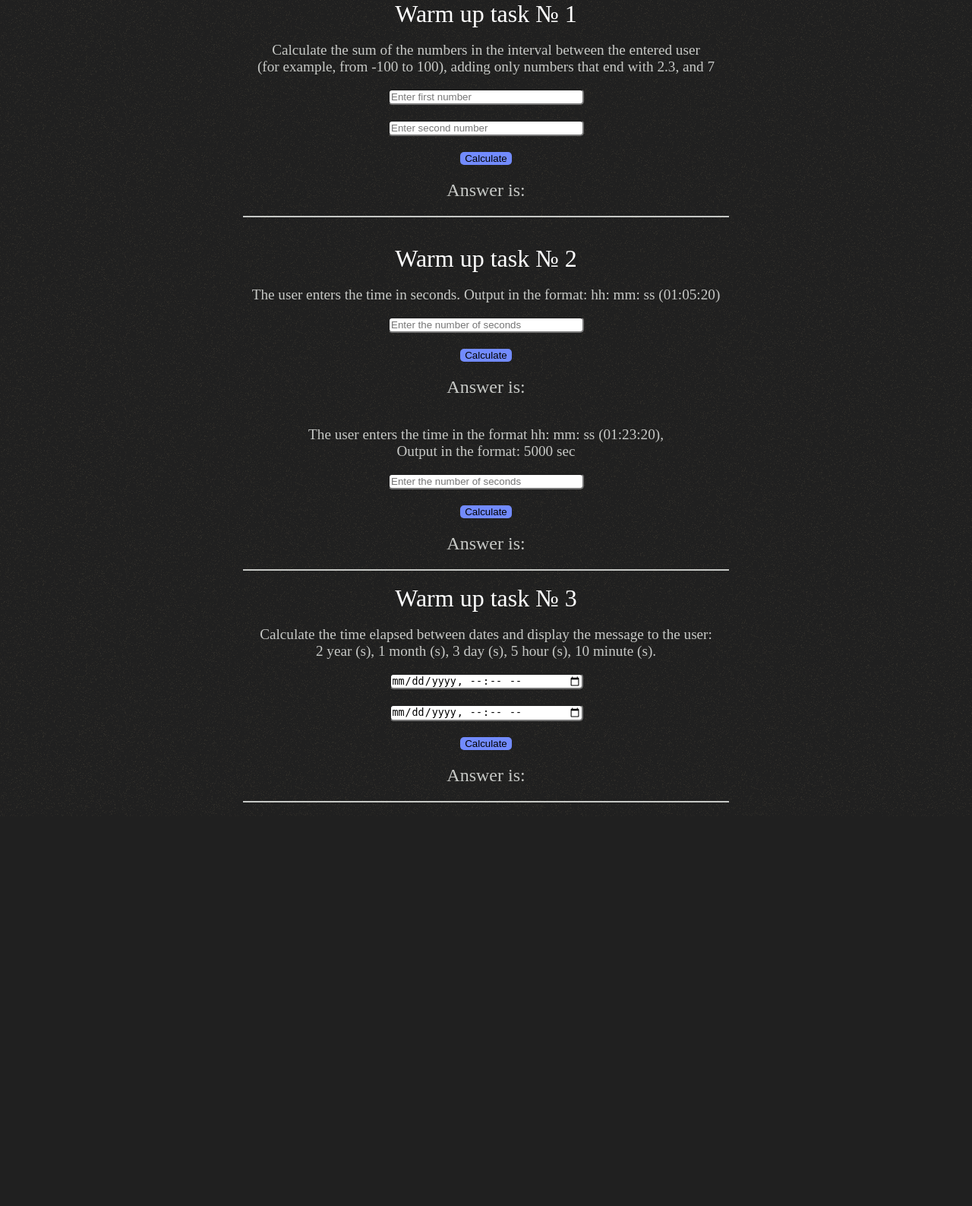
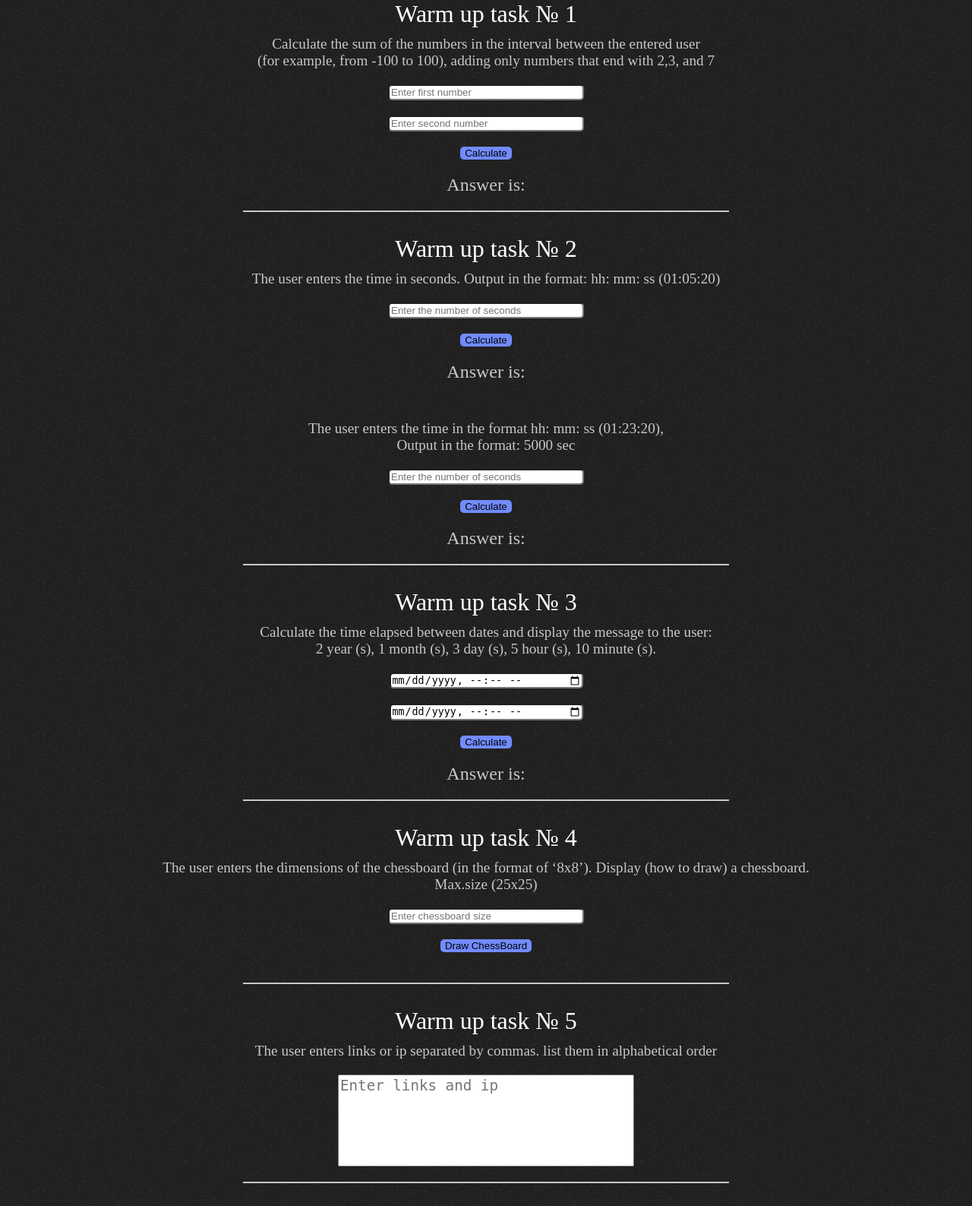
Before and after one commit to WolfEye123/WD_HomeWorks, a PHP site: page /razminka.html in a window 1280 px wide. Shown: the whole page at 76% size. Before the commit the page ends 1074 px from the top, so only its background shows below. Run offline with PHP 8.4, Linux system fonts and the light colour scheme.

Commit message:
WD_PS2_JavaScript_RegExp razminka ex #1, #2, #3, #4 complete

```diff
--- a/WD_PS2_Javascript_RegExp/razminka/razminka.html
+++ b/WD_PS2_Javascript_RegExp/razminka/razminka.html
@@ -9,63 +9,62 @@
 <body>
 <div class="wrapper">
     <div class="ex">Warm up task № 1</div>
-    <br>
     <div class="exText">
         <label for="fNum">
             Calculate the sum of the numbers in the interval between the entered user<br>
-            (for example, from -100 to 100), adding only numbers that end with 2.3, and 7
+            (for example, from -100 to 100), adding only numbers that end with 2,3, and 7
         </label>
     </div>
-    <br>
     <input type="text" id="fNum" class="input" placeholder="Enter first number">
-    <br>
     <input type="text" id="sNum" class="input" placeholder="Enter second number">
-    <br>
     <input type="submit" class="submit" value="Calculate" onclick="calculateNumbers()">
-    <br>
     <div class="answerEx1">Answer is:</div>
-    <br>
-    <br>
     <div class="ex">Warm up task № 2</div>
-    <br>
+
     <div class="exText">
         <label for="timeInput1">The user enters the time in seconds. Output in the format: hh: mm: ss (01:05:20)</label>
-        <br>
     </div>
-    <br>
     <input type="text" id="timeInput1" class="input" placeholder="Enter the number of seconds">
-    <br>
     <input type="submit" class="submit" value="Calculate" onclick="calculateFromSeconds()">
     <div class="answerEx2">Answer is:</div>
-    <br>
     <div class="exText">
         <label for="timeInput2">The user enters the time in the format hh: mm: ss (01:23:20),<br>
             Output in the format: 5000 sec</label>
-        <br>
     </div>
-    <br>
     <input type="text" id="timeInput2" class="input" placeholder="Enter the number of seconds">
-    <br>
     <input type="submit" class="submit" value="Calculate" onclick="calculateToSeconds()">
     <div class="answerEx2_1">Answer is:</div>
-    <br>
     <div class="ex">Warm up task № 3</div>
-    <br>
     <div class="exText">
         <label for="timeInput3">
             Calculate the time elapsed between dates and display the message to the user:<br>
             2 year (s), 1 month (s), 3 day (s), 5 hour (s), 10 minute (s).
         </label>
     </div>
-    <br>
     <input type="datetime-local" id="timeInput3" class="input" placeholder="Enter first number">
-    <br>
     <input type="datetime-local" id="timeInput4" class="input" placeholder="Enter second number">
-    <br>
     <input type="submit" class="submit" value="Calculate" onclick="calculateTimeBetween()">
-    <br>
     <div class="answerEx3">Answer is:</div>
-    <br>
+    <div class="ex">Warm up task № 4</div>
+    <div class="exText">
+        <label for="chess">
+            The user enters the dimensions of the chessboard (in the format of ‘8x8’).
+            Display (how to draw) a chessboard. <br>
+            Max.size (25x25)
+        </label>
+    </div>
+    <input type="text" id="chess" class="input" placeholder="Enter chessboard size">
+    <input type="submit" class="submit" value="Draw ChessBoard" onclick="drawChessBoard()">
+    <div class="answerEx4_1"></div>
+    <div class="answerEx4"></div>
+    <div class="ex">Warm up task № 5</div>
+    <div class="exText">
+        <label for="links">
+            The user enters links or ip separated by commas. list them in alphabetical order
+        </label>
+    </div>
+    <textarea wrap="hard" id="links" rows="5" placeholder="Enter links and ip"></textarea>
+    <div class="answerEx5"></div>
 </div>
 </body>
 </html>
--- a/WD_PS2_Javascript_RegExp/razminka/razminka.js
+++ b/WD_PS2_Javascript_RegExp/razminka/razminka.js
@@ -20,6 +20,10 @@ function calculateNumbers() {
 function calculateFromSeconds() {
     let sNum = +document.getElementById("timeInput1").value;
     const answer = document.getElementsByClassName("answerEx2")[0];
+    if (sNum < 0){
+        answer.innerHTML = "Incorrect number. Please try again.";
+        return;
+    }
     let mNum = Math.floor((sNum - (sNum % 60)) / 60 % 60);
     let hNum = Math.floor(sNum / 60 / 60);
     sNum = sNum % 60;
@@ -30,6 +34,10 @@ function calculateToSeconds() {
     let time = document.getElementById("timeInput2").value;
     const answer = document.getElementsByClassName("answerEx2_1")[0];
     let sec = time.split(':', 3);
+    if (sec[0] < 0 || sec[1] < 0 || sec[2] < 0) {
+        answer.innerHTML = "Incorrect time. Please try again.";
+        return;
+    }
     let seconds = sec[0] * 3600;
     seconds += sec[1] * 60;
     seconds += +sec[2];
@@ -40,13 +48,50 @@ function calculateTimeBetween() {
     const ftime = document.getElementById("timeInput3").value;
     const stime = document.getElementById("timeInput4").value;
     const answer = document.getElementsByClassName("answerEx3")[0];
-    let date1 = ftime.split('T',2);
-    let time1 = date1[1].split(':',2);
-    date1 = date1[0].split('-',3);
-    let date2 = stime.split('T',2);
-    let time2 = date2[1].split(':',2);
-    date2 = date2[0].split('-',3);
+    let date1 = ftime.split('T', 2);
+    let time1 = date1[1].split(':', 2);
+    date1 = date1[0].split('-', 3);
+    let date2 = stime.split('T', 2);
+    let time2 = date2[1].split(':', 2);
+    date2 = date2[0].split('-', 3);
     answer.innerHTML = (date2[0] - date1[0]) + " year (s), " + (date2[1] - date1[1]) + " month (s), " +
-        (date2[2] - date1[2]) + " day (s), " +   (time2[0] - time1[0]) + " hour (s), " + (time2[1] - time1[1]) +
+        (date2[2] - date1[2]) + " day (s), " + (time2[0] - time1[0]) + " hour (s), " + (time2[1] - time1[1]) +
         " minute (s).";
 }
+
+function drawChessBoard() {
+    let boardSize = document.getElementById("chess").value;
+    const answer = document.getElementsByClassName("answerEx4_1")[0];
+    const answerErr = document.getElementsByClassName("answerEx4")[0];
+    answer.innerHTML = "";
+    boardSize = boardSize.split('x', 2);
+    let block;
+    let br;
+    let x = boardSize[0];
+    let y = boardSize[1];
+    if (x < 0 || y < 0) {
+        answerErr.innerHTML = "Incorrect size. Please try again.";
+        return;
+    }
+    answer.style.width = x * 50; // size in "px"
+    answer.style.height = y * 50; // size in "px"
+    let flag = true;
+    for (let i = 0; i < y; i++) {
+        br = document.createElement("br");
+        for (let j = 0; j < x; j++) {
+            block = document.createElement("div");
+            if (flag) {
+                block.className = 'block black';
+            } else {
+                block.className = 'block white';
+            }
+            answer.appendChild(block);
+            flag = !flag;
+            if (j == x - 1 && x % 2 != 0){
+                flag = !flag;
+            }
+        }
+        flag = !flag;
+        answer.append(br);
+    }
+}
--- a/WD_PS2_Javascript_RegExp/razminka/style.css
+++ b/WD_PS2_Javascript_RegExp/razminka/style.css
@@ -1,5 +1,5 @@
 body{
-    margin: 0;
+    margin: 0 auto;
     min-height: 100vh;
     width: 100%;
 }
@@ -9,16 +9,22 @@ body{
     height: 100%;
     background-image: url("images/darknoise.png");
     text-align: center;
+    display: flex;
+    flex-direction: column;
+    justify-content: center;
+    align-items: center;
 }
 
 .ex{
     font-size: 2rem;
     color: white;
+    margin-bottom: 10px;
 }
 
 .exText{
     color: #c7c9c6;
     font-size: 1.2rem;
+    margin-bottom: 20px;
 }
 
 .input{
@@ -34,20 +40,50 @@ body{
     border-radius: 5px;
     outline: none;
     margin-bottom: 20px;
+    cursor: pointer;
 }
 
 .answerEx1,
 .answerEx2,
 .answerEx2_1,
-.answerEx3{
+.answerEx3,
+.answerEx4,
+.answerEx5{
     color: #c7c9c6;
     font-size: 1.5rem;
     border-bottom: 2px solid #c7c9c6;
     width: 50%;
-    margin-left: 25%;
     padding-bottom: 20px;
+    margin-bottom: 30px;
 }
 
 .answerEx2{
     border: none;
 }
+
+.answerEx4{
+    display: flex;
+    flex-direction: column;
+    justify-content: center;
+    align-items: center;
+}
+
+.block{
+    width: 50px;
+    height: 50px;
+    float: left;
+}
+
+.black{
+    background: black;
+}
+
+.white{
+    background: white;
+}
+
+#links{
+    font-size: 1.2rem;
+    resize: none;
+    width: 30%;
+}
```
